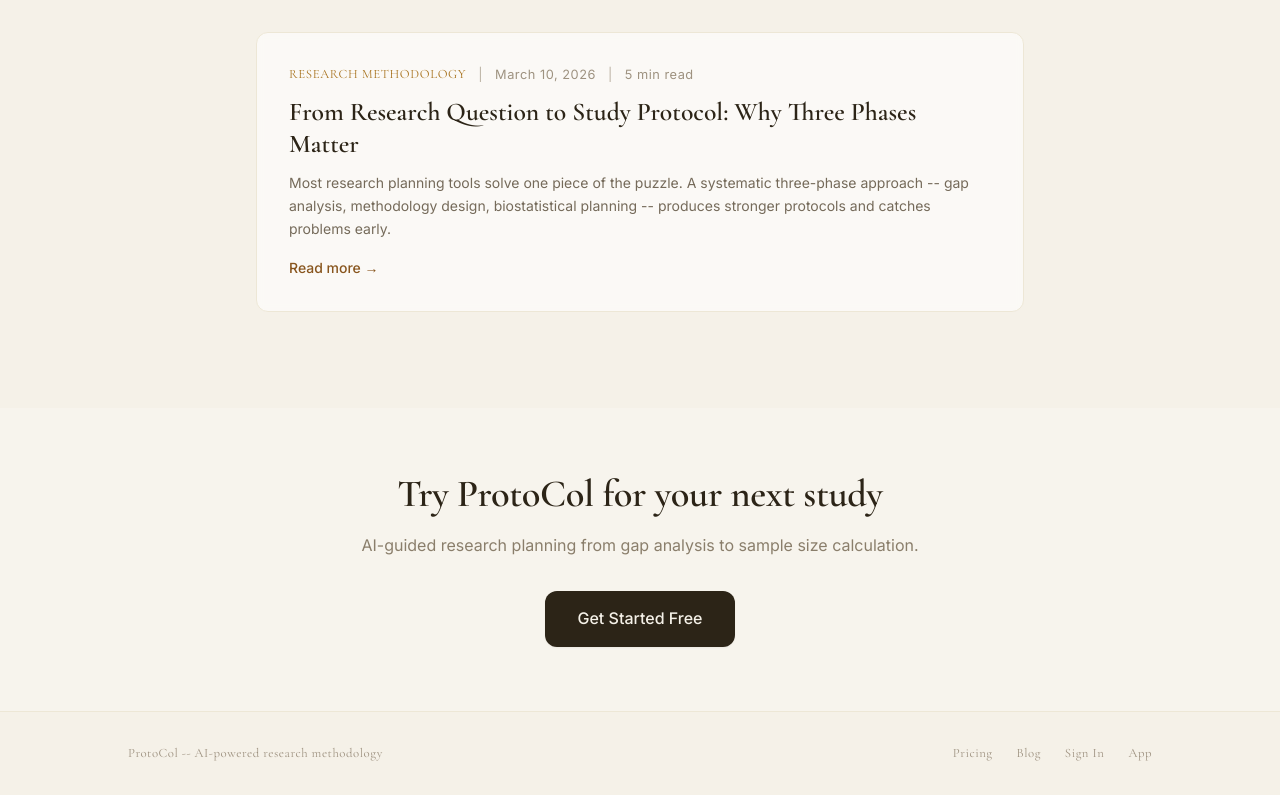
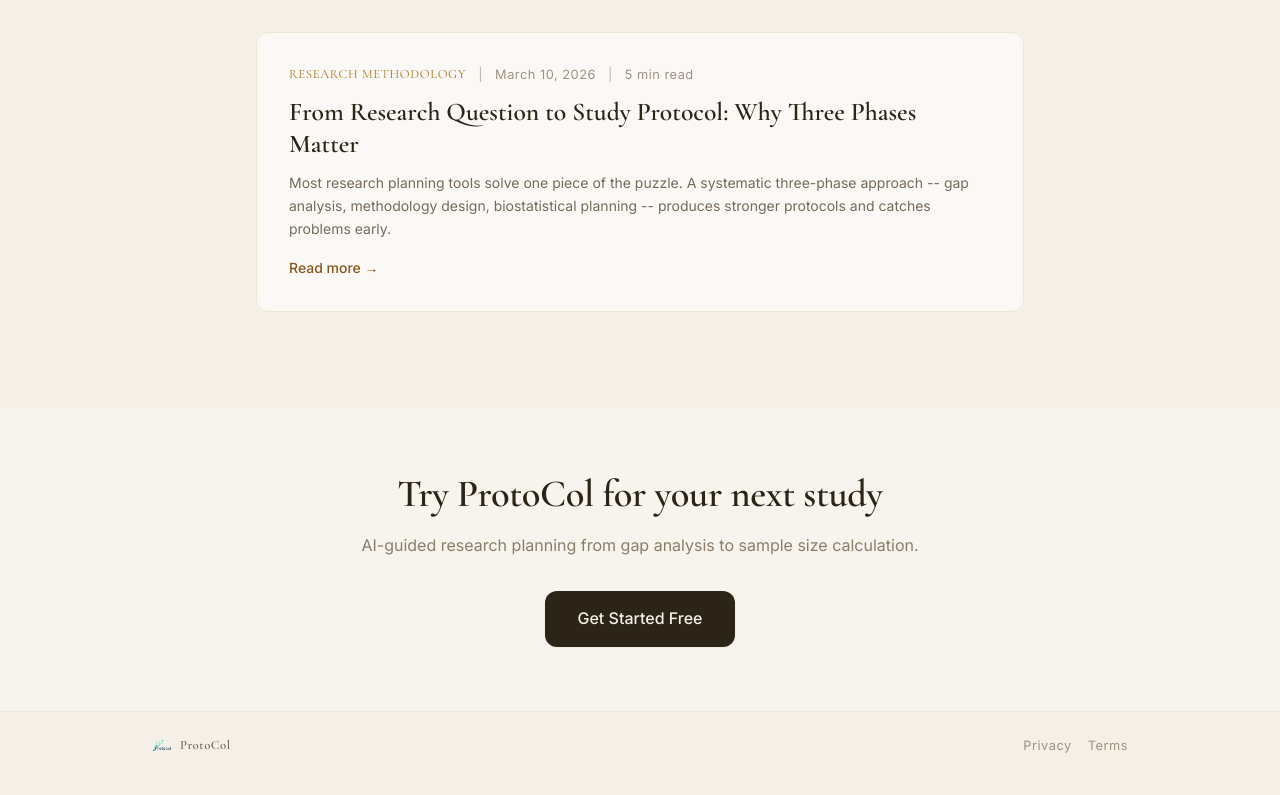
Before and after one commit to macsermkiat/chatbot_SampleSize, a Next.js app in the folder frontend/: page /blog in a window 1280 px wide. Shown: the part 645-1440 px from the top of the page. Built offline with nearby package versions, Linux system fonts and the light colour scheme.

Commit message:
refactor: extract shared Footer component with logo and declutter layout
Replace 4 inline footers with a single shared Footer component.
Remove redundant nav links that duplicate the top nav, add logo image,
and standardize footer across landing, blog, and benchmark pages.

```diff
--- a/frontend/src/app/LandingClient.tsx
+++ b/frontend/src/app/LandingClient.tsx
@@ -5,6 +5,7 @@ import Image from "next/image";
 import Link from "next/link";
 import { motion, AnimatePresence } from "framer-motion";
 import { createClient } from "@/lib/supabase/client";
+import Footer from "@/components/Footer";
 
 const fadeUp = {
   initial: { opacity: 0, y: 24 },
@@ -604,62 +605,7 @@ export default function LandingClient() {
       </section>
 
       {/* Footer */}
-      <footer className="border-t border-parchment-200 py-10 px-6">
-        <div className="max-w-5xl mx-auto">
-          <div className="flex flex-col sm:flex-row items-start sm:items-center justify-between gap-6">
-            <div>
-              <p className="font-display text-body-md font-semibold text-ink-800 mb-1">
-                ProtoCol
-              </p>
-              <p className="text-body-sm text-ink-400 font-body">
-                AI-powered research methodology assistant
-              </p>
-            </div>
-
-            <div className="flex flex-col sm:flex-row items-start sm:items-center gap-4 sm:gap-6">
-              <Link href="/pricing" className="text-body-sm text-ink-500 hover:text-ink-700 transition-colors font-body">
-                Pricing
-              </Link>
-              <Link href="/benchmark" className="text-body-sm text-ink-500 hover:text-ink-700 transition-colors font-body">
-                Benchmark
-              </Link>
-              <Link href="/blog" className="text-body-sm text-ink-500 hover:text-ink-700 transition-colors font-body">
-                Blog
-              </Link>
-              <Link href={isLoggedIn ? "/app" : "/login"} className="text-body-sm text-ink-500 hover:text-ink-700 transition-colors font-body">
-                {isLoggedIn ? "Go to App" : "Sign In"}
-              </Link>
-            </div>
-
-            <div className="flex items-center gap-4 sm:gap-6">
-              <Link href="/privacy" className="text-caption text-ink-400 hover:text-ink-600 transition-colors font-body">
-                Privacy
-              </Link>
-              <Link href="/terms" className="text-caption text-ink-400 hover:text-ink-600 transition-colors font-body">
-                Terms
-              </Link>
-              <Link href="/refund" className="text-caption text-ink-400 hover:text-ink-600 transition-colors font-body">
-                Refund Policy
-              </Link>
-            </div>
-          </div>
-
-          <div className="mt-8 pt-6 border-t border-parchment-200 flex flex-col sm:flex-row items-start sm:items-center justify-between gap-4">
-            <p className="text-caption text-ink-400 font-body">
-              Questions? Contact us at{" "}
-              <a
-                href="mailto:contact@protocol.med"
-                className="text-ink-600 hover:text-ink-800 underline underline-offset-2 transition-colors"
-              >
-                contact@protocol.med
-              </a>
-            </p>
-            <p className="text-caption text-ink-400 font-body">
-              Not for clinical decision-making. All protocols require expert review.
-            </p>
-          </div>
-        </div>
-      </footer>
+      <Footer />
     </div>
   );
 }
--- a/frontend/src/app/benchmark/BenchmarkClient.tsx
+++ b/frontend/src/app/benchmark/BenchmarkClient.tsx
@@ -4,6 +4,7 @@ import { useState } from "react";
 import Image from "next/image";
 import Link from "next/link";
 import { motion } from "framer-motion";
+import Footer from "@/components/Footer";
 import {
   BarChart,
   Bar,
@@ -982,18 +983,7 @@ export default function BenchmarkClient() {
       </section>
 
       {/* Footer */}
-      <footer className="border-t border-parchment-200 bg-parchment-100/80">
-        <div className="max-w-5xl mx-auto px-6 py-8 flex flex-col sm:flex-row items-center justify-between gap-4">
-          <p className="text-caption text-ink-400 font-display">
-            ProtoCol -- Independent benchmark evaluation
-          </p>
-          <div className="flex items-center gap-4">
-            <Link href="/app" className="text-body-sm text-ink-600 hover:text-gold-700 transition-colors font-body">
-              Back to App
-            </Link>
-          </div>
-        </div>
-      </footer>
+      <Footer variant="minimal" />
     </div>
   );
 }
--- a/frontend/src/app/blog/BlogClient.tsx
+++ b/frontend/src/app/blog/BlogClient.tsx
@@ -6,6 +6,7 @@ import Link from "next/link";
 import { motion, AnimatePresence } from "framer-motion";
 import FloatingParticles from "@/components/FloatingParticles";
 import { BLOG_POSTS } from "./posts";
+import Footer from "@/components/Footer";
 
 const fadeUp = {
   initial: { opacity: 0, y: 24 },
@@ -231,39 +232,7 @@ export default function BlogClient() {
       </section>
 
       {/* Footer */}
-      <footer className="border-t border-parchment-200 py-8 px-6">
-        <div className="max-w-5xl mx-auto flex flex-col sm:flex-row items-center justify-between gap-4">
-          <p className="text-caption text-ink-400 font-display">
-            ProtoCol -- AI-powered research methodology
-          </p>
-          <div className="flex items-center gap-6">
-            <Link
-              href="/pricing"
-              className="text-caption text-ink-400 hover:text-ink-600 transition-colors font-display"
-            >
-              Pricing
-            </Link>
-            <Link
-              href="/blog"
-              className="text-caption text-ink-400 hover:text-ink-600 transition-colors font-display"
-            >
-              Blog
-            </Link>
-            <Link
-              href="/login"
-              className="text-caption text-ink-400 hover:text-ink-600 transition-colors font-display"
-            >
-              Sign In
-            </Link>
-            <Link
-              href="/app"
-              className="text-caption text-ink-400 hover:text-ink-600 transition-colors font-display"
-            >
-              App
-            </Link>
-          </div>
-        </div>
-      </footer>
+      <Footer variant="minimal" />
     </div>
   );
 }
--- a/frontend/src/app/blog/[slug]/BlogPostClient.tsx
+++ b/frontend/src/app/blog/[slug]/BlogPostClient.tsx
@@ -3,6 +3,7 @@
 import Link from "next/link";
 import { motion } from "framer-motion";
 import type { BlogPost } from "../posts";
+import Footer from "@/components/Footer";
 
 const fadeUp = {
   initial: { opacity: 0, y: 24 },
@@ -225,33 +226,7 @@ export default function BlogPostClient({ post }: { readonly post: BlogPost }) {
       </section>
 
       {/* Footer */}
-      <footer className="border-t border-parchment-200 py-8 px-6">
-        <div className="max-w-5xl mx-auto flex flex-col sm:flex-row items-center justify-between gap-4">
-          <p className="text-caption text-ink-400 font-display">
-            ProtoCol -- AI-powered research methodology
-          </p>
-          <div className="flex items-center gap-6">
-            <Link
-              href="/pricing"
-              className="text-caption text-ink-400 hover:text-ink-600 transition-colors font-display"
-            >
-              Pricing
-            </Link>
-            <Link
-              href="/blog"
-              className="text-caption text-ink-400 hover:text-ink-600 transition-colors font-display"
-            >
-              Blog
-            </Link>
-            <Link
-              href="/app"
-              className="text-caption text-ink-400 hover:text-ink-600 transition-colors font-display"
-            >
-              App
-            </Link>
-          </div>
-        </div>
-      </footer>
+      <Footer variant="minimal" />
     </div>
   );
 }
--- /dev/null
+++ b/frontend/src/components/Footer.tsx
@@ -0,0 +1,101 @@
+import Image from "next/image";
+import Link from "next/link";
+
+interface FooterProps {
+  variant?: "full" | "minimal";
+}
+
+export default function Footer({ variant = "full" }: FooterProps) {
+  if (variant === "minimal") {
+    return (
+      <footer className="border-t border-parchment-200 bg-parchment-100/80">
+        <div className="max-w-5xl mx-auto px-6 py-6 flex flex-col sm:flex-row items-center justify-between gap-4">
+          <Link href="/" className="flex items-center gap-2">
+            <Image
+              src="/logo_protocol.png"
+              alt="ProtoCol"
+              width={20}
+              height={20}
+              className="h-5 w-auto"
+            />
+            <span className="font-display text-caption font-semibold text-ink-600">
+              ProtoCol
+            </span>
+          </Link>
+          <div className="flex items-center gap-4">
+            <Link
+              href="/privacy"
+              className="text-caption text-ink-400 hover:text-ink-600 transition-colors font-body"
+            >
+              Privacy
+            </Link>
+            <Link
+              href="/terms"
+              className="text-caption text-ink-400 hover:text-ink-600 transition-colors font-body"
+            >
+              Terms
+            </Link>
+          </div>
+        </div>
+      </footer>
+    );
+  }
+
+  return (
+    <footer className="border-t border-parchment-200 py-8 px-6">
+      <div className="max-w-5xl mx-auto">
+        <div className="flex flex-col sm:flex-row items-start sm:items-center justify-between gap-6">
+          <Link href="/" className="flex items-center gap-2.5">
+            <Image
+              src="/logo_protocol.png"
+              alt="ProtoCol"
+              width={24}
+              height={24}
+              className="h-6 w-auto"
+            />
+            <div>
+              <p className="font-display text-body-sm font-semibold text-ink-800 leading-tight">
+                ProtoCol
+              </p>
+              <p className="text-caption text-ink-400 font-body">
+                AI-powered research methodology
+              </p>
+            </div>
+          </Link>
+
+          <div className="flex items-center gap-4 sm:gap-5">
+            <Link
+              href="/privacy"
+              className="text-caption text-ink-400 hover:text-ink-600 transition-colors font-body"
+            >
+              Privacy
+            </Link>
+            <Link
+              href="/terms"
+              className="text-caption text-ink-400 hover:text-ink-600 transition-colors font-body"
+            >
+              Terms
+            </Link>
+            <Link
+              href="/refund"
+              className="text-caption text-ink-400 hover:text-ink-600 transition-colors font-body"
+            >
+              Refund Policy
+            </Link>
+            <span className="text-parchment-300">|</span>
+            <a
+              href="mailto:contact@protocol.med"
+              className="text-caption text-ink-500 hover:text-ink-700 transition-colors font-body"
+            >
+              contact@protocol.med
+            </a>
+          </div>
+        </div>
+
+        <p className="mt-5 pt-4 border-t border-parchment-200 text-caption text-ink-400 font-body">
+          Not for clinical decision-making. All protocols require expert review.
+        </p>
+      </div>
+    </footer>
+  );
+}
```
